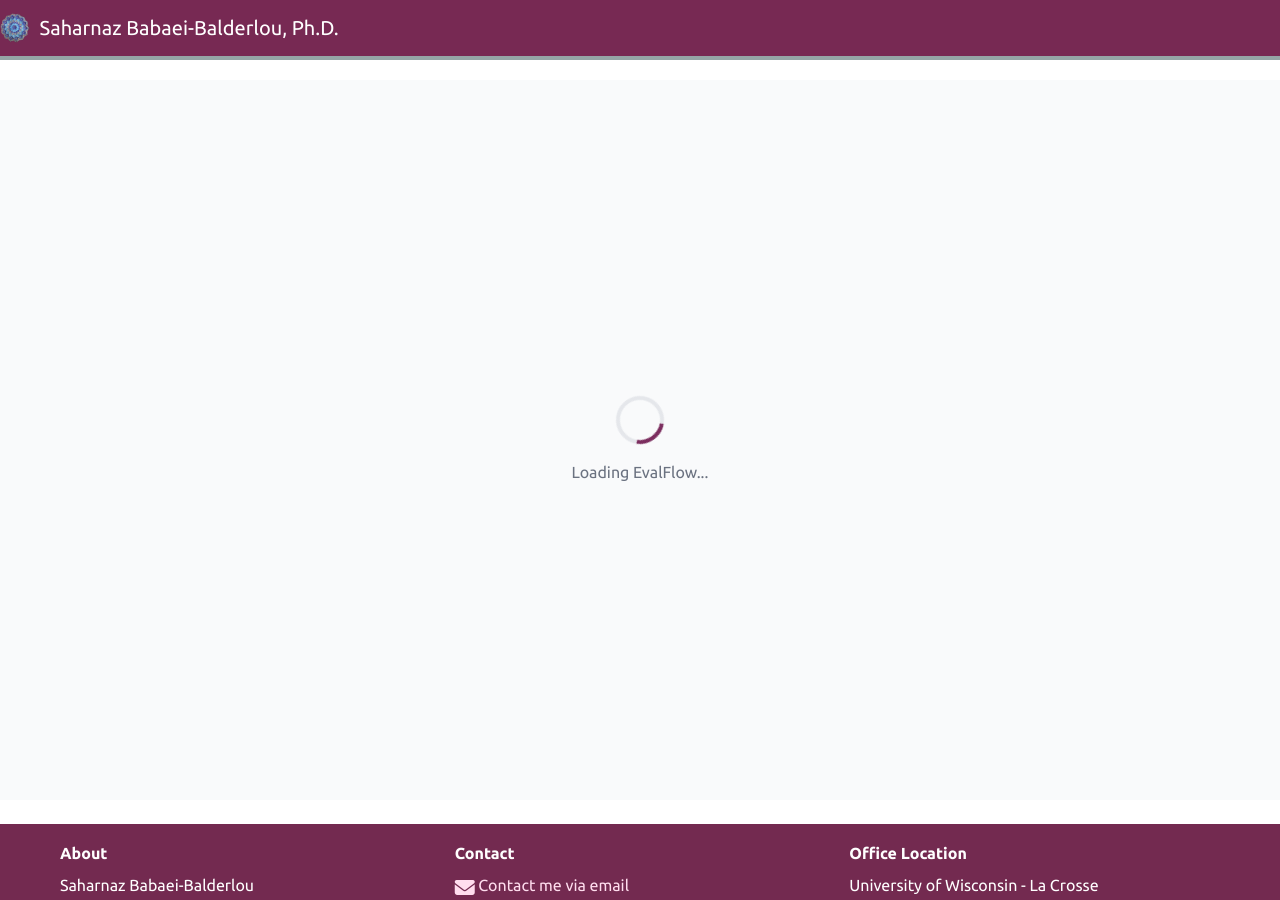
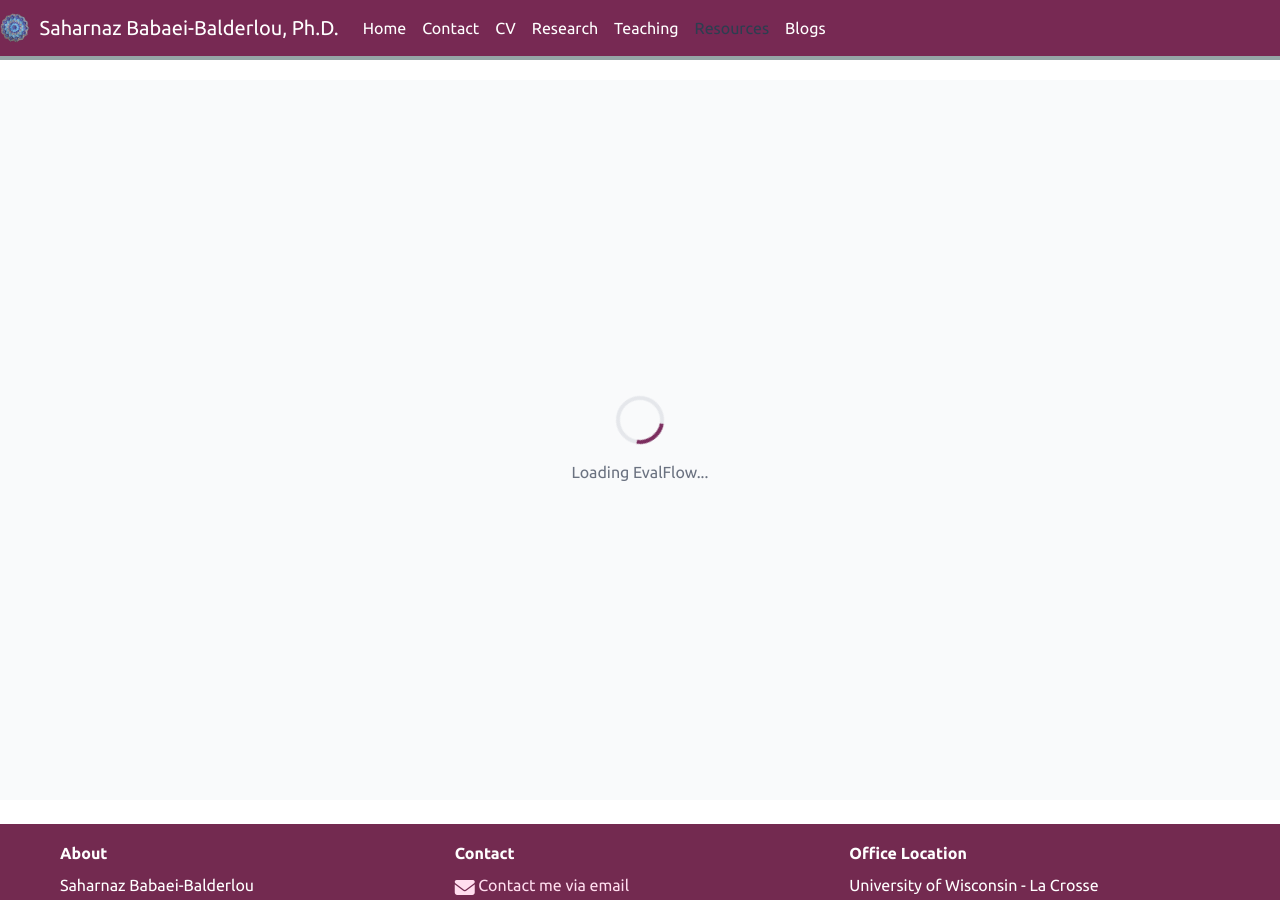
Before and after one commit to saharnazb/saharnazb.github.io, a Jekyll site: the page assets/apps/evalflow/index.html, which Jekyll copies as it is, in a window 1280 px wide and 900 px high. Built offline with Jekyll 4.4.1, drawn with Linux system fonts in a browser that asks for light colours; nearby versions of some CDN libraries; library files that are not in the unit come from our copies; comment, search, counter and statistics services are not loaded; a style sheet for code colours, icons or effects is not loaded.

Commit message:
Update index.html

```diff
--- a/assets/apps/evalflow/index.html
+++ b/assets/apps/evalflow/index.html
@@ -38,7 +38,7 @@
       <span class="navbar-toggler-icon"></span>
     </button>
 
-    <div class="collapse navbar-collapse" id="navbarNavDropdown">
+    <div class="navbar-collapse show" id="navbarNavDropdown">
       <ul class="navbar-nav mr-auto">
         <li class="nav-item">
           <a class="nav-link" href="https://saharnaz.org/">Home</a>
```
